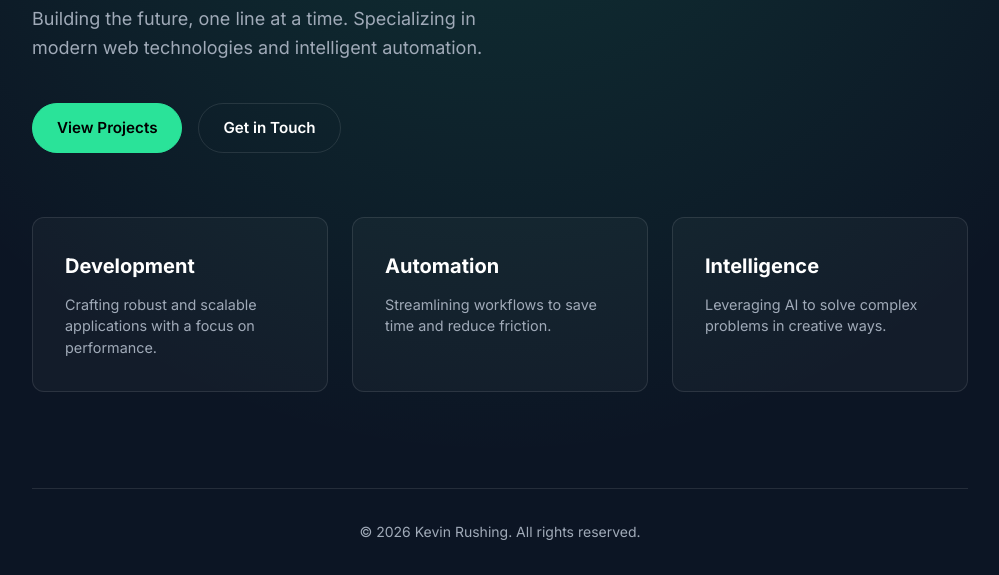
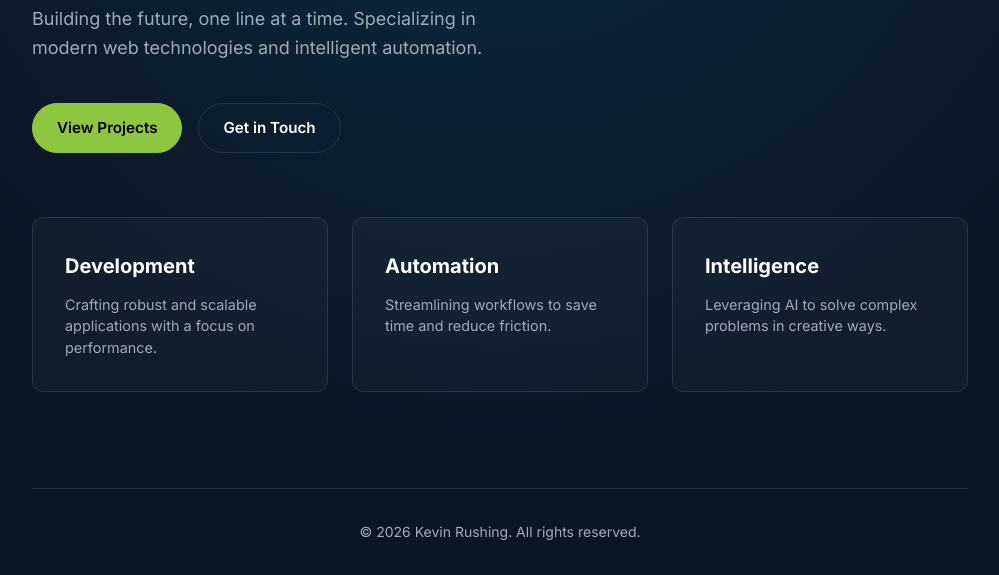
Before and after one commit to kcrushing/kevinrushing.dev, a plain HTML site: page index.html in a window 1280 px wide. Shown: the part 259-834 px from the top of the page, without its empty margins (140-1139 px from the left). Drawn offline with Linux system fonts and the light colour scheme.

Commit message:
Update colors to official Nielsen palette

```diff
--- a/style.css
+++ b/style.css
@@ -1,14 +1,22 @@
 :root {
-    /* NIQ-inspired Palette */
-    --bg-color: #0c1524;
+    /* NIQ Official Palette */
+    --bg-color: #0c1524; /* Deep Navy (kept for dark mode base) */
     --card-bg: rgba(255, 255, 255, 0.03);
     --card-border: rgba(255, 255, 255, 0.1);
     --text-primary: #ffffff;
     --text-secondary: #a0aab8;
-    --accent-primary: #2ae399; /* Green/Lime */
-    --accent-secondary: #00c4f5; /* Cyan */
-    --accent-hover: #1fc282;
-    --glow: radial-gradient(circle at 50% 0%, rgba(42, 227, 153, 0.15), transparent 70%);
+
+    /* Nielsen Official Colors */
+    --niq-blue: #00aeff;
+    --niq-purple: #b21dac;
+    --niq-green: #8dc63f;
+    --niq-orange: #ffb100;
+    --niq-red: #dd0014;
+
+    --accent-primary: var(--niq-green);
+    --accent-secondary: var(--niq-blue);
+    --accent-hover: var(--niq-purple);
+    --glow: radial-gradient(circle at 50% 0%, rgba(0, 174, 255, 0.15), transparent 70%);
 }
 
 * {
```
